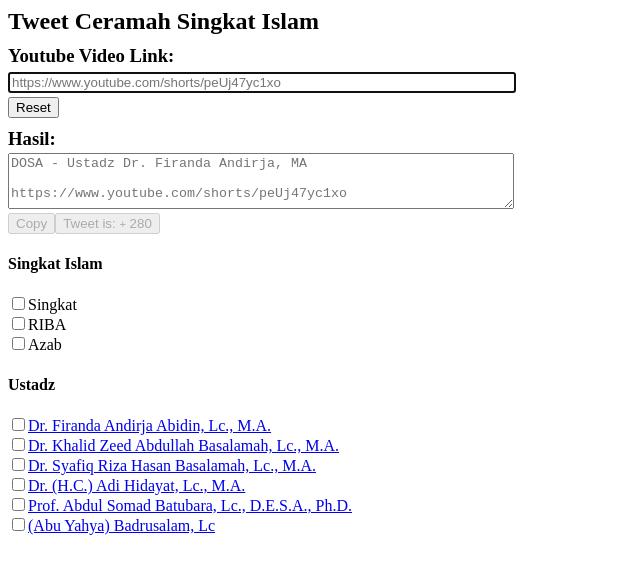
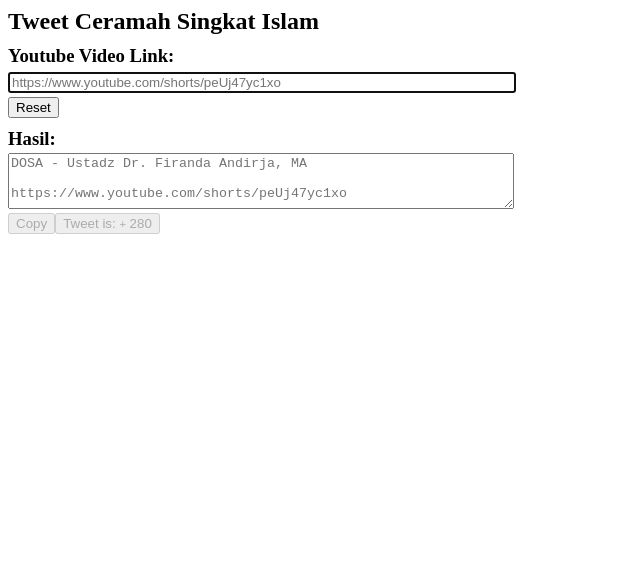
Before and after one commit to ockibagusp/tweet-ceramah-singkat-islam, a Vue app: page / in a window 1280 px wide. Shown: the top 574 px of the page, without its empty margins (0-640 px from the left). Built offline with nearby package versions, Linux system fonts and the light colour scheme.

Commit message:
add css h4: 'Singkat Islam' and  'Ustadz'

```diff
--- a/src/App.vue
+++ b/src/App.vue
@@ -334,12 +334,13 @@ https://www.youtube.com/shorts/peUj47yc1xo" cols="50" rows="3" ref="results" dat
     </button>
     </h4>
 
-    <p  v-if="results !== ''" style="margin-top: -20px; margin-bottom: 5px;" data-test="all-checkboxes-enabled">
+    <p  v-if="results !== ''" style="margin-top: -20px; margin-bottom: 10px;" data-test="all-checkboxes-enabled">
       diaktifkan: {{ allCheckboxesEnabled }}
     </p>
 
     {{ results !== '' ? '📌' : '' }}
-    <h4>Singkat Islam</h4>
+    <div v-if="results !== ''">
+      <h4 style="margin-top: 0px;margin-bottom: 5px;">Singkat Islam</h4>
       <div
         v-for="(ceramahSI, index) in arrayCeramahSI"
         :key="ceramahSI.name"
@@ -355,7 +356,7 @@ https://www.youtube.com/shorts/peUj47yc1xo" cols="50" rows="3" ref="results" dat
         <a>{{ ceramahSI.name }}</a>
       </div>
 
-    <h4>Ustadz</h4>
+      <h4 style="margin-top: 10px;margin-bottom: 5px;">Ustadz</h4>
       <div
         v-for="(ustadz, index) in arrayUstadz"
         :key="ustadz.name"
@@ -370,5 +371,6 @@ https://www.youtube.com/shorts/peUj47yc1xo" cols="50" rows="3" ref="results" dat
         />
         <a :href="ustadz.url" target="_blank">{{ ustadz.name }}</a>
       </div>
+    </div>
   </main>
 </template>
```
Lines whose indentation alone changed are shown as unchanged.
